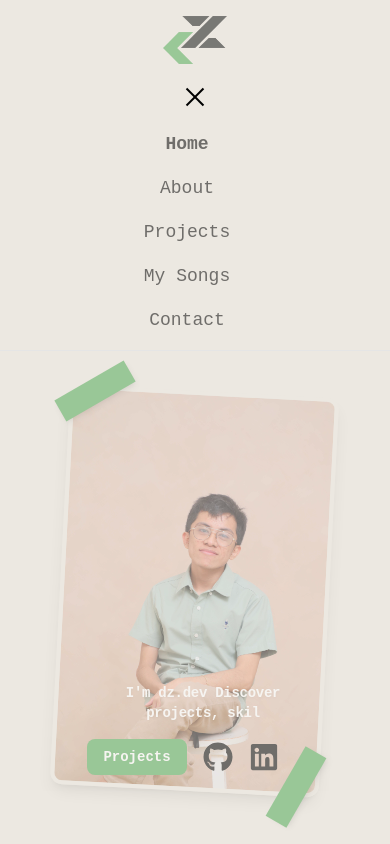
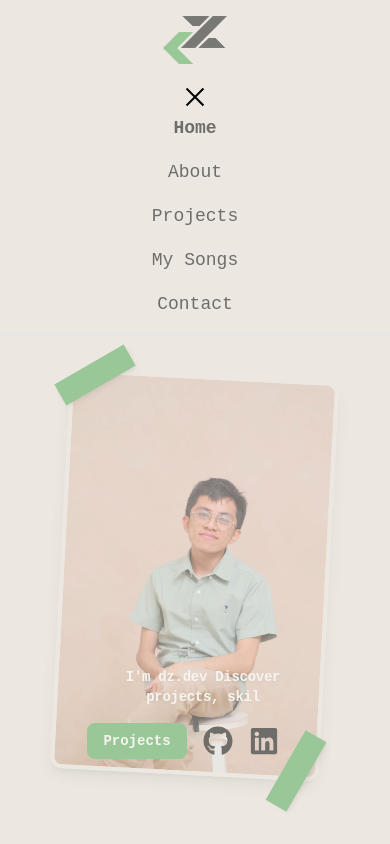
Before and after one commit to Dz-devz/personal-portfolio, a React (Vite) app: page / in a window 390 px wide. Both pictures are taken after a click on the button "Toggle menu". Shown: the top 844 px of the page. Built offline with nearby package versions, Linux system fonts and the light colour scheme; a web font is replaced by a local one.

Commit message:
chore: deleted mr-4 mt-4 in root for mobile responsiveness

```diff
--- a/src/routes/__root.tsx
+++ b/src/routes/__root.tsx
@@ -94,7 +94,7 @@
             initial="hidden"
             animate="visible"
             variants={pageVariants}
-            className={`flex flex-col md:flex-row gap-4 lg:gap-[98px] md:[50px] mr-4 mt-4 ${
+            className={`flex flex-col md:flex-row gap-4 lg:gap-[98px] md:[50px] ${
               menuOpen ? "block" : "hidden md:flex"
             }`}
           >
```
